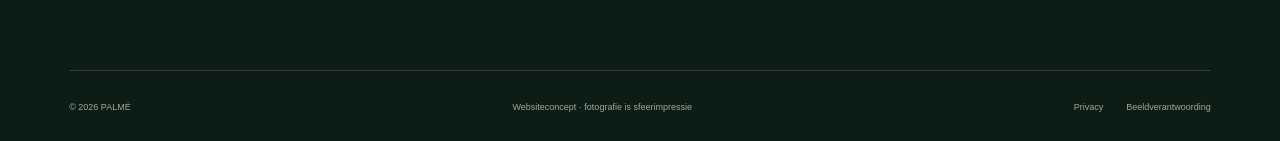
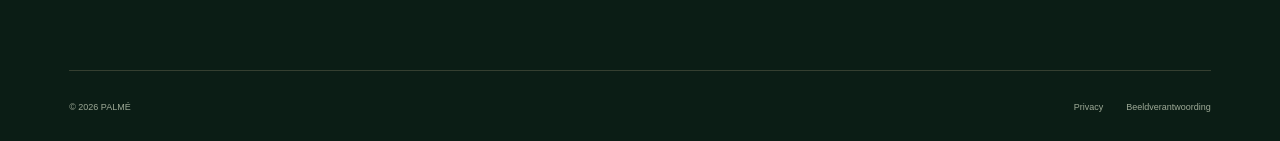
Before and after one commit to Alexvaneck/Palme, a website: page index.html in a window 1280 px wide. Shown: the part 7653-7794 px from the top of the page. Drawn offline with Linux system fonts and the light colour scheme.

Commit message:
Update website

```diff
--- a/index.html
+++ b/index.html
@@ -87,7 +87,7 @@
 <section aria-labelledby="join-title" class="join-section section-pad" id="abonnementen"><div class="wrap join-layout reveal"><div><p class="eyebrow">Abonnementen</p><h2 id="join-title">Kies wat bij <br/><em>jou past.</em></h2><p>Fitness, Personal Training of Reformer Pilates. De actuele abonnementen en prijzen worden rechtstreeks via Virtuagym getoond.</p><div class="join-buttons"><button class="button button-green" data-vg="signup">Bekijk abonnementen <span aria-hidden="true">↗</span></button><button class="text-link" data-vg="trial">Plan een intake <span aria-hidden="true">→</span></button></div></div><div aria-hidden="true" class="join-mark"><div class="join-mark-ring"><svg viewbox="0 0 100 100"><use href="#palm-symbol"></use></svg><span>PALMÉ CLUB<br/>TRAIN · CONNECT · RELAX</span></div></div></div></section>
 <section aria-labelledby="faq-title" class="faq-section section-pad wrap" id="contact"><div class="faq-title reveal"><p class="eyebrow">Praktisch</p><h2 id="faq-title">Goed om <br/><em>te weten.</em></h2></div><div class="faq-list reveal"><details><summary>Welke fitnessabonnementen komen er? <span aria-hidden="true">+</span></summary><p>Palm Class voor onbeperkte vrije fitness, Jungle Pass voor vrije fitness plus 1 groepsles per week, Coconut Pass met 2 groepslessen per week, Paradise Pass met onbeperkte groepslessen en Palm Youth voor 12–17 jaar. Definitieve prijzen volgen via Virtuagym.</p></details><details><summary>Hoe werkt Personal Training? <span aria-hidden="true">+</span></summary><p>Palm Private wordt aangeboden als upgrade op een regulier abonnement, met opties voor 1x, 2x of 3x per week, persoonlijk schema, voedingsbegeleiding en InBody-meting. Duo / Small Group volgt nog.</p></details><details><summary>Welke opties zijn er voor Reformer Pilates? <span aria-hidden="true">+</span></summary><p>Er komen losse abonnementen voor 1x per week, 2x per week en Unlimited. Ook een losse les met proeftarief voor de eerste keer is voorzien.</p></details><details><summary>Wat zijn de openingstijden? <span aria-hidden="true">+</span></summary><p>Doordeweeks is Palmé Club geopend van 07:00 tot 22:30. In het weekend van 08:00 tot 16:00.</p></details></div></section>
 </main>
-<footer class="site-footer"><div class="wrap"><div class="footer-main"><div class="footer-brand"><a href="#home"><img alt="PALMÉ - Train, Connect, Relax" height="77" src="assets/palme-logo.png" width="290"/></a><p>Palmé Club is geen standaard sportschool.<br/>Train. Connect. Relax.</p></div><div class="footer-links"><h3>Ontdek Palmé Club</h3><a href="#de-club">De club</a><a href="#aanbod">Aanbod &amp; rooster</a><a href="#abonnementen">Abonnementen</a><a href="#over-ons">Over ons</a></div><div class="footer-links"><h3>Praktisch</h3><a href="#contact">Contact &amp; openingstijden</a><button data-vg="signup">Lidmaatschappen</button><button data-vg="login">Ledenlogin ↗</button></div><div class="footer-contact"><h3>Kom langs in IJsselstein.</h3><p id="contact-location">IJsselstein</p><a hidden="" id="contact-email"></a><a hidden="" id="contact-phone"></a><button class="text-link light" data-vg="trial">Plan een intake <span aria-hidden="true">↗</span></button></div></div><div class="footer-bottom"><span>© <span id="year">2026</span> PALMÉ</span><span id="concept-note">Websiteconcept · fotografie is sfeerimpressie</span><div><button data-info="privacy">Privacy</button><button data-info="credits">Beeldverantwoording</button></div></div></div></footer>
+<footer class="site-footer"><div class="wrap"><div class="footer-main"><div class="footer-brand"><a href="#home"><img alt="PALMÉ - Train, Connect, Relax" height="77" src="assets/palme-logo.png" width="290"/></a><p>Palmé Club is geen standaard sportschool.<br/>Train. Connect. Relax.</p></div><div class="footer-links"><h3>Ontdek Palmé Club</h3><a href="#de-club">De club</a><a href="#aanbod">Aanbod &amp; rooster</a><a href="#abonnementen">Abonnementen</a><a href="#over-ons">Over ons</a></div><div class="footer-links"><h3>Praktisch</h3><a href="#contact">Contact &amp; openingstijden</a><button data-vg="signup">Lidmaatschappen</button><button data-vg="login">Ledenlogin ↗</button></div><div class="footer-contact"><h3>Kom langs in IJsselstein.</h3><p id="contact-location">IJsselstein</p><a hidden="" id="contact-email"></a><a hidden="" id="contact-phone"></a><button class="text-link light" data-vg="trial">Plan een intake <span aria-hidden="true">↗</span></button></div></div><div class="footer-bottom"><span>© <span id="year">2026</span> PALMÉ</span><div><button data-info="privacy">Privacy</button><button data-info="credits">Beeldverantwoording</button></div></div></div></footer>
 <div class="mobile-bottom-bar"><a href="#abonnementen">Abonnementen <span aria-hidden="true">↗</span></a><button data-vg="trial">Plan intake <span aria-hidden="true">↗</span></button></div>
 <dialog aria-labelledby="service-title" class="service-dialog" id="service-dialog"><button aria-label="Venster sluiten" class="dialog-close icon-button" id="dialog-close">✕</button><div class="service-dialog-header"><img alt="PALMÉ" height="43" src="assets/palme-logo.png" width="160"/><p class="eyebrow" id="service-eyebrow">Jouw moment bij PALMÉ</p><h2 id="service-title">Welkom.</h2></div><div id="service-body"></div></dialog>
 <noscript><div class="noscript-note">Je kunt de website bekijken zonder JavaScript. Voor het menu, voorbeeldrooster en de boekingsknoppen moet JavaScript aanstaan.</div></noscript>
```
